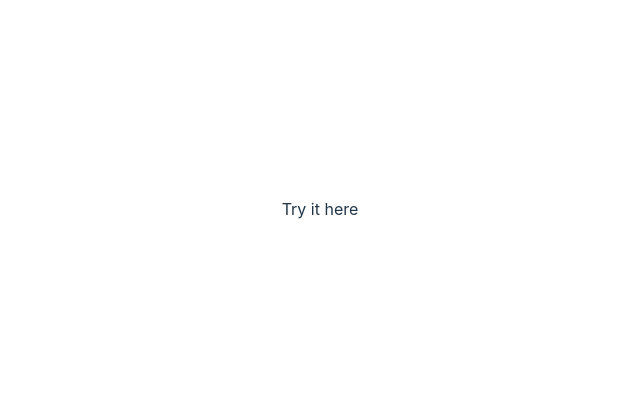
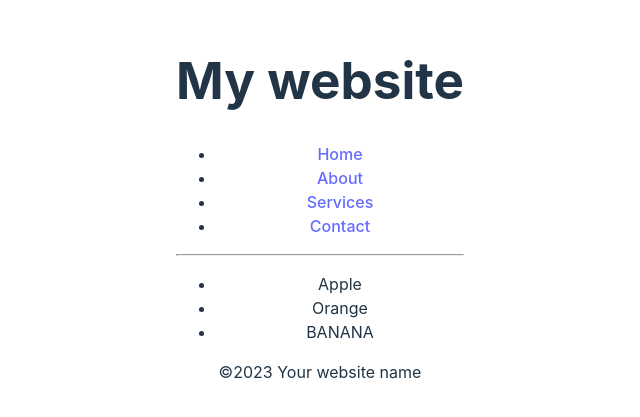
Before and after one commit to michaelc511/react_drills, a React (Vite) app: page / in a window 1280 px wide. Shown: the part 191-608 px from the top of the page, without its empty margins (320-960 px from the left). Built offline with nearby package versions, Linux system fonts and the light colour scheme.

Commit message:
Added Comp solutions

```diff
--- a/src/App.jsx
+++ b/src/App.jsx
@@ -6,9 +6,9 @@ import { useState } from 'react'
 import  {Props, Parent}  from './drills/props/Props'
 
 // 2. Components
-// import Header from "./Header"
-// import Footer from "./Footer"
-// import Food from "./Food"
+import Header from "./drills/components/Header"
+import Footer from "./drills/components/Footer"
+import Food from "./drills/components/Food"
 
 import './App.css'
 
@@ -18,13 +18,13 @@ function App() {
   return (
     <>
       {/* Props Drill*/}
-      <Parent/>
+      {/* <Parent/>  */}
 
-      {/* Components Drill
+      {/* Components Drill */}
       <Header/>
-      <Food />
-      <Footer />
-      */}
+      <Food/>
+      <Footer/>
+
     </>
   )
 }
--- /dev/null
+++ b/src/drills/components/Food.jsx
@@ -0,0 +1,15 @@
+function Food() {
+  const food1 = "Orange";
+  const food2 = "Banana";
+
+  return (
+    <ul>
+      <li>Apple</li>
+      <li>{food1}</li>
+      <li>{food2.toUpperCase()}</li>
+    </ul>
+  )
+
+}
+
+export default Food
--- /dev/null
+++ b/src/drills/components/Footer.jsx
@@ -0,0 +1,10 @@
+function Footer(){
+  return(
+    <footer>
+        <p>&copy;{new Date().getFullYear()} Your website name</p>
+    </footer>
+  )
+
+}
+
+export default Footer;
--- /dev/null
+++ b/src/drills/components/Header.jsx
@@ -0,0 +1,20 @@
+
+function Header() {
+  return (
+    <header>
+      <h1>My website</h1>
+      <nav>
+        <ul>
+          <li><a href="#">Home</a></li>
+          <li><a href="#">About</a></li>
+          <li><a href="#">Services</a></li>
+          <li><a href="#">Contact</a></li>
+        </ul>
+      </nav>
+      <hr></hr>
+    </header>
+
+  );
+}
+
+export default Header
```
